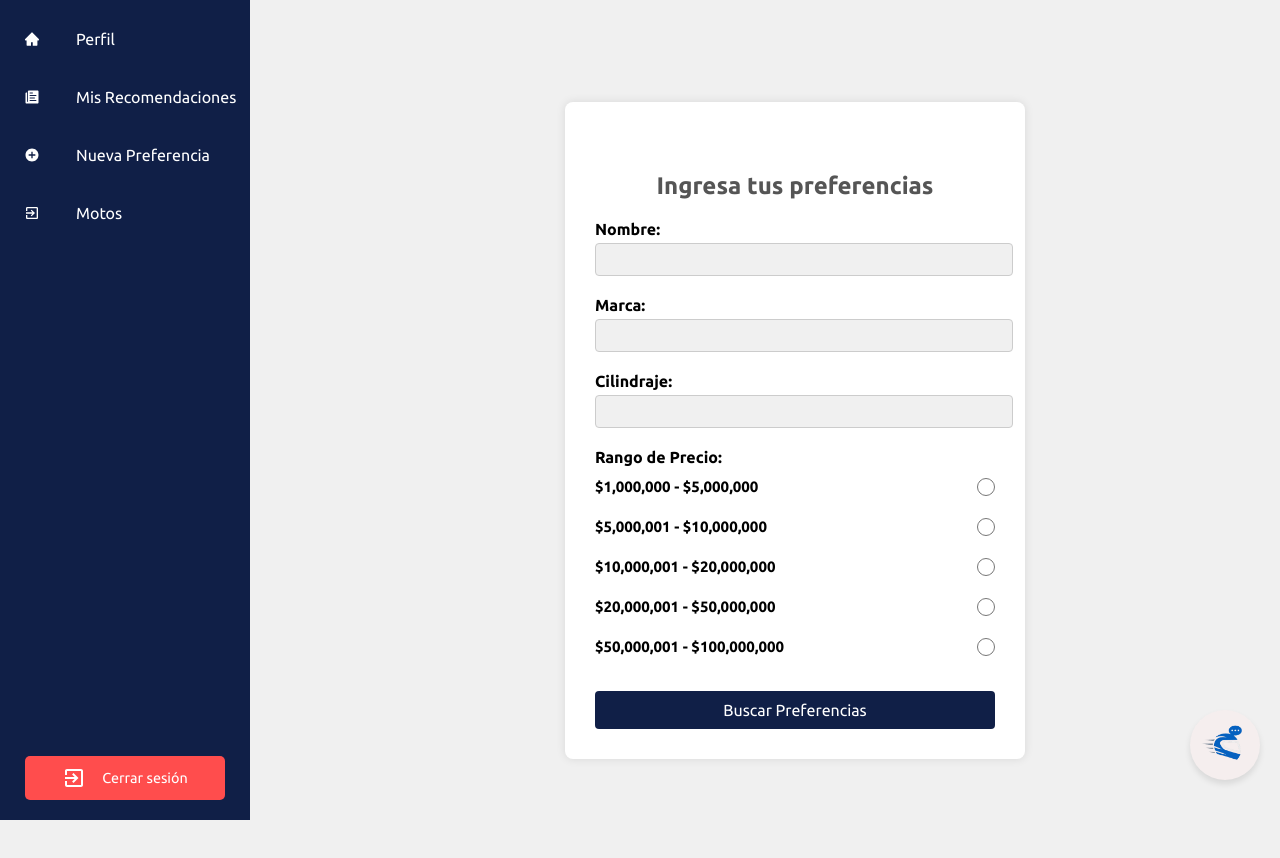
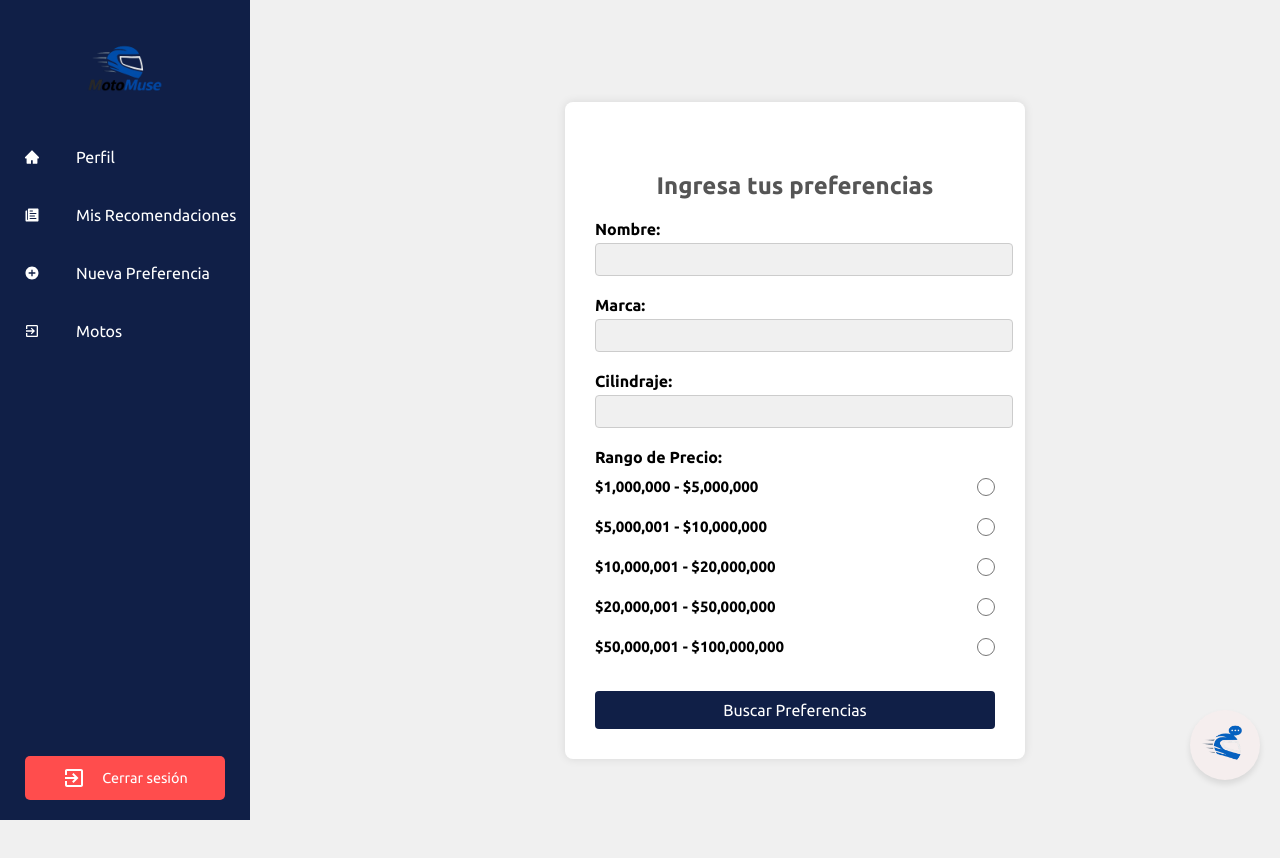
Before and after one commit to jesusayala9/thesis_frontend, a React (Vite) app: page /preferences in a window 1280 px wide. Built offline with nearby package versions, Linux system fonts and the light colour scheme; sample sign-in values are in the browser's storage.

Commit message:
Ajuste de estilo

```diff
--- a/src/components/shared/sidebar/sidebar.css
+++ b/src/components/shared/sidebar/sidebar.css
@@ -13,6 +13,26 @@
 
 .nav-menu:hover {
   width: 250px;
+}
+
+.sidebar-logo {
+  display: flex;
+  justify-content: center;
+  align-items: center;
+  margin-bottom: 18px;
+}
+
+.sidebar-logo img {
+  width: 36px;
+  height: 36px;
+  object-fit: contain;
+  border-radius: 8px;
+  transition: width 0.3s, height 0.3s;
+}
+
+.nav-menu:hover .sidebar-logo img {
+  width: 100px;
+  height: 100px;
 }
 
 .nav-menu-items {
--- a/src/components/shared/sidebar/sidebar.jsx
+++ b/src/components/shared/sidebar/sidebar.jsx
@@ -10,23 +10,24 @@ function Sidebar() {
   const userId = localStorage.getItem("userId");
 
   const handleLogout = () => {
-    // Eliminar el token de localStorage
     localStorage.removeItem("token");
-    localStorage.removeItem("userId"); // Eliminar el ID del usuario del localStorage
-    console.log("Token eliminado:", localStorage.getItem("token")); // Verificar que el token se elimine
-
-    // Redirigir al usuario a la pantalla de login (raíz)
+    localStorage.removeItem("userId");
+    console.log("Token eliminado:", localStorage.getItem("token"));
     navigate("/");
-    window.location.reload(); // Recargar la página para actualizar el estado de autenticación
+    window.location.reload();
   };
 
   if (!userId) {
-    return null; // No renderizar el sidebar si no hay un userId
+    return null;
   }
 
   return (
     <IconContext.Provider value={{ color: "#fff" }}>
       <nav className="nav-menu">
+        {/* Logo de la app arriba del menú */}
+        <div className="sidebar-logo">
+          <img src="/applogo.png" alt="App Logo" />
+        </div>
         <ul className="nav-menu-items">
           <li className="nav-text">
             <Link to={`/profile/${userId}`}>
```
